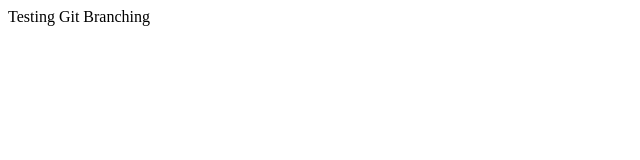
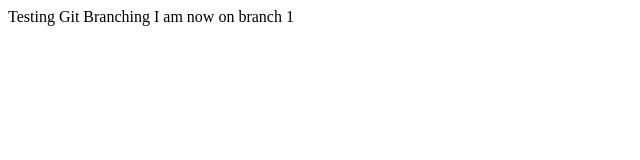
Before and after one commit to abigailzeke/harvardweb2, a plain HTML site: page index.html in a window 1280 px wide. Shown: the whole page, without its empty margins (0-640 px from the left). Drawn offline with Linux system fonts and the light colour scheme.

Commit message:
Added another line

```diff
--- a/index.html
+++ b/index.html
@@ -6,5 +6,6 @@
   </head>
   <body>
     Testing Git Branching
+    I am now on branch 1
   </body>
 </html>
```
